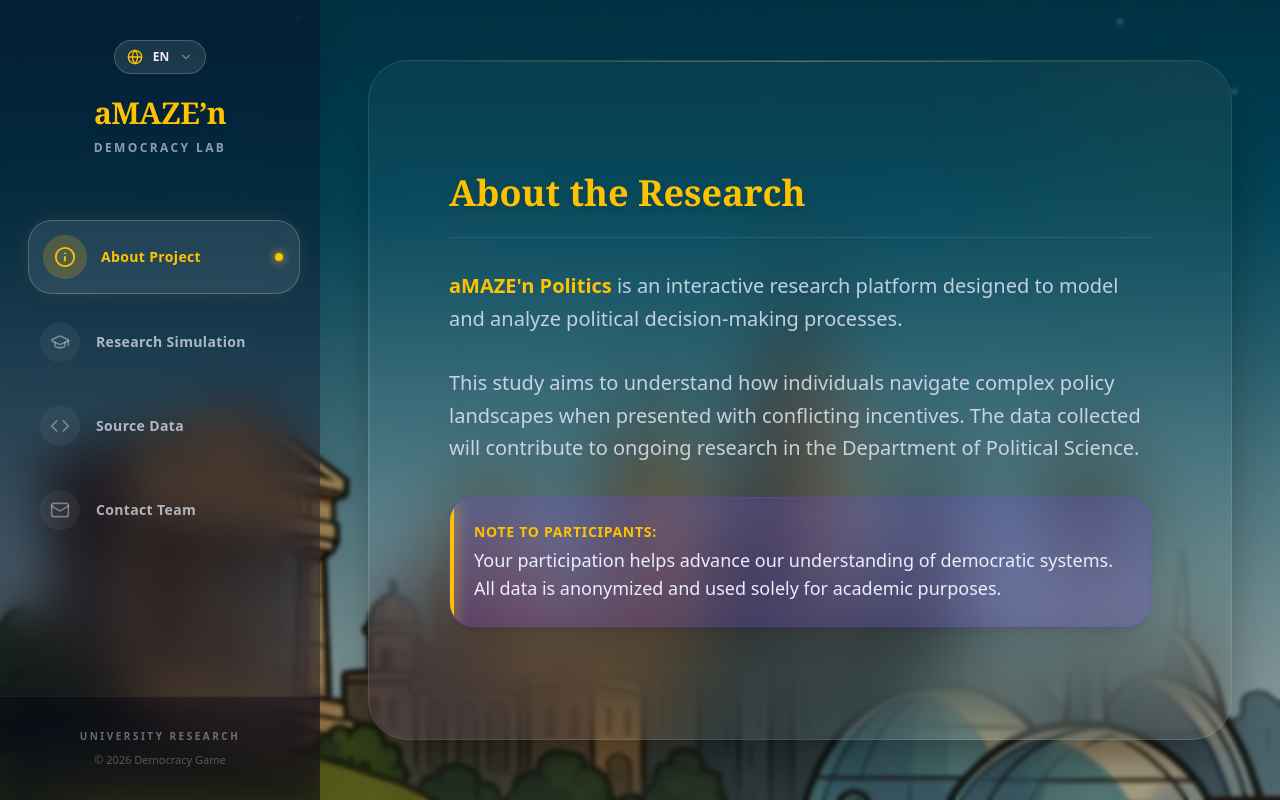
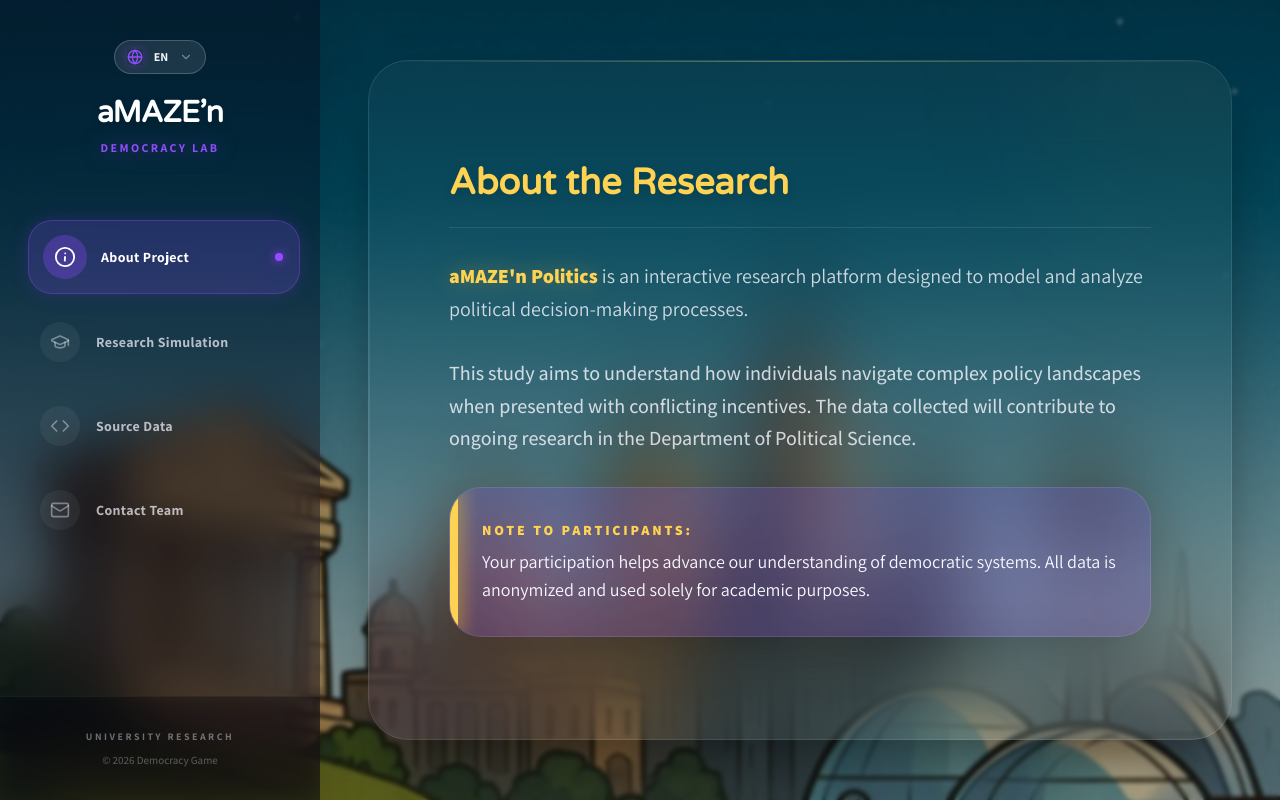
Before and after one commit to Mutajon/DemocracyLobby, a React (Vite) app: page / in a window 1280 px wide. Built offline with nearby package versions, Linux system fonts and the light colour scheme.

Commit message:
UI Polish: Modern Hebrew fonts, more purple accenting, and improved text legibility

```diff
--- a/index.html
+++ b/index.html
@@ -4,7 +4,10 @@
     <meta charset="UTF-8" />
     <link rel="icon" type="image/svg+xml" href="/vite.svg" />
     <meta name="viewport" content="width=device-width, initial-scale=1.0" />
-    <title>lobby-website</title>
+    <link rel="preconnect" href="https://fonts.googleapis.com">
+    <link rel="preconnect" href="https://fonts.gstatic.com" crossorigin>
+    <link href="https://fonts.googleapis.com/css2?family=Assistant:wght@200..800&family=Varela+Round&display=swap" rel="stylesheet">
+    <title>aMAZE’n - Democracy Lab</title>
   </head>
   <body>
     <div id="root"></div>
--- a/src/components/landing/Sidebar.tsx
+++ b/src/components/landing/Sidebar.tsx
@@ -43,10 +43,10 @@ export function Sidebar({ activePanel, onPanelChange }: SidebarProps) {
             <div className="p-10 bg-transparent flex flex-col items-center text-center gap-6">
                 <LanguageSelector />
                 <div>
-                    <h1 className="text-3xl font-serif font-black text-secondary tracking-tight leading-none drop-shadow-lg">
+                    <h1 className="text-3xl font-serif font-black text-white tracking-tight leading-none drop-shadow-lg">
                         {t("sidebar.title")}
                     </h1>
-                    <span className="block text-xs font-sans font-bold text-foreground/60 mt-3 uppercase tracking-[0.2em]">
+                    <span className="block text-xs font-sans font-bold text-primary mt-3 uppercase tracking-[0.2em] drop-shadow-[0_0_10px_rgba(147,51,234,0.5)]">
                         {t("sidebar.subtitle")}
                     </span>
                 </div>
@@ -62,15 +62,15 @@ export function Sidebar({ activePanel, onPanelChange }: SidebarProps) {
                             className={cn(
                                 "group flex items-center gap-4 p-4 rounded-2xl transition-all duration-300 text-sm font-bold w-full text-start",
                                 isActive
-                                    ? "bg-white/10 text-secondary border border-white/20 shadow-[0_0_20px_rgba(251,191,36,0.1)] translate-x-1"
+                                    ? "bg-primary/20 text-white border border-primary/30 shadow-[0_0_20px_rgba(147,51,234,0.2)] translate-x-1"
                                     : "text-foreground/70 hover:bg-white/5 hover:text-foreground"
                             )}
                         >
                             <div className={cn(
                                 "p-2.5 rounded-xl transition-all duration-300 flex-shrink-0",
                                 isActive
-                                    ? "bg-secondary/20 text-secondary scale-110 rotate-3"
-                                    : "bg-white/5 text-foreground/40 group-hover:text-secondary/70 group-hover:scale-105"
+                                    ? "bg-primary/30 text-white scale-110 rotate-3"
+                                    : "bg-white/5 text-foreground/40 group-hover:text-primary/70 group-hover:scale-105"
                             )}>
                                 <item.icon className="w-5 h-5 transition-transform duration-300" />
                             </div>
@@ -78,7 +78,7 @@ export function Sidebar({ activePanel, onPanelChange }: SidebarProps) {
 
                             {/* Active Indicator Line */}
                             {isActive && (
-                                <div className="ml-auto w-2 h-2 rounded-full bg-secondary shadow-[0_0_10px_#fbbf24]" />
+                                <div className="ml-auto w-2 h-2 rounded-full bg-primary shadow-[0_0_10px_#9333ea]" />
                             )}
                         </button>
                     )
--- a/src/components/landing/panels/AboutPanel.tsx
+++ b/src/components/landing/panels/AboutPanel.tsx
@@ -11,15 +11,15 @@ export function AboutPanel() {
                 </h2>
                 <div className="space-y-8 text-foreground/80 leading-relaxed text-xl">
                     <p>
-                        <strong className="text-secondary font-black">{t("panels.about.p1_strong")}</strong> {t("panels.about.p1")}
+                        <strong className="text-secondary font-black drop-shadow-[0_0_10px_rgba(251,191,36,0.3)]">{t("panels.about.p1_strong")}</strong> {t("panels.about.p1")}
                     </p>
                     <p className="font-medium">
                         {t("panels.about.p2")}
                     </p>
-                    <div className="bg-primary/20 backdrop-blur-md p-6 rounded-2xl border border-primary/30 text-foreground text-lg shadow-xl relative overflow-hidden group">
-                        <div className="absolute top-0 left-0 w-1 h-full bg-secondary shadow-[0_0_15px_#fbbf24] transition-all duration-300 group-hover:w-2" />
+                    <div className="bg-primary/20 backdrop-blur-2xl p-8 rounded-[2rem] border border-white/10 text-foreground text-lg shadow-2xl relative overflow-hidden group transition-all duration-500 hover:scale-[1.01]">
+                        <div className="absolute top-0 left-0 w-2 h-full bg-secondary shadow-[0_0_20px_#fbbf24]" />
                         <p>
-                            <strong className="text-secondary uppercase tracking-wider text-sm block mb-1">{t("panels.about.note_strong")}</strong>
+                            <strong className="text-secondary uppercase tracking-[0.2em] font-black text-sm block mb-2">{t("panels.about.note_strong")}</strong>
                             {t("panels.about.note")}
                         </p>
                     </div>
--- a/src/components/landing/panels/ContactPanel.tsx
+++ b/src/components/landing/panels/ContactPanel.tsx
@@ -17,8 +17,8 @@ export function ContactPanel() {
                         { icon: Mail, title: t("panels.contact.email.title"), sub1: t("panels.contact.email.address") },
                         { icon: Phone, title: t("panels.contact.phone.title"), sub1: t("panels.contact.phone.number") }
                     ].map((item, idx) => (
-                        <div key={idx} className="flex items-start gap-6 p-6 rounded-3xl bg-white/5 backdrop-blur-md border border-white/10 hover:bg-white/10 transition-all duration-300 group hover:translate-x-2 shadow-xl">
-                            <div className="p-4 bg-secondary/20 text-secondary rounded-2xl group-hover:scale-110 transition-transform duration-300 shadow-[0_0_15px_rgba(251,191,36,0.2)]">
+                        <div key={idx} className="flex items-start gap-6 p-6 rounded-3xl bg-primary/10 backdrop-blur-md border border-primary/20 hover:bg-primary/20 transition-all duration-300 group hover:translate-x-2 shadow-2xl">
+                            <div className="p-4 bg-primary/20 text-white rounded-2xl group-hover:scale-110 transition-transform duration-300 shadow-[0_0_15px_rgba(147,51,234,0.2)]">
                                 <item.icon className="w-6 h-6" />
                             </div>
                             <div>
--- a/src/components/ui/LanguageSelector.tsx
+++ b/src/components/ui/LanguageSelector.tsx
@@ -46,7 +46,7 @@ export function LanguageSelector() {
                 )}
                 title={t("sidebar.menu.language")}
             >
-                <div className="w-4 h-4 flex items-center justify-center text-secondary">
+                <div className="w-4 h-4 flex items-center justify-center text-primary shadow-[0_0_10px_rgba(147,51,234,0.4)]">
                     <Globe className="w-4 h-4" />
                 </div>
                 <span className="text-xs font-bold w-5 text-center">{currentLabel}</span>
@@ -62,7 +62,7 @@ export function LanguageSelector() {
                         onClick={() => handleSelect("en")}
                         className={cn(
                             "w-full px-4 py-3 text-sm text-left flex items-center justify-between hover:bg-white/5 transition-all duration-200",
-                            language === "en" ? "text-secondary font-bold" : "text-foreground/70"
+                            language === "en" ? "text-primary font-bold" : "text-foreground/70"
                         )}
                     >
                         <span>English</span>
@@ -72,7 +72,7 @@ export function LanguageSelector() {
                         onClick={() => handleSelect("he")}
                         className={cn(
                             "w-full px-4 py-3 text-sm text-right flex flex-row-reverse items-center justify-between hover:bg-white/5 transition-all duration-200",
-                            language === "he" ? "text-secondary font-bold" : "text-foreground/70"
+                            language === "he" ? "text-primary font-bold" : "text-foreground/70"
                         )}
                         dir="rtl"
                     >
--- a/src/index.css
+++ b/src/index.css
@@ -4,6 +4,9 @@
 @custom-variant dark (&:is(.dark *));
 
 @theme inline {
+  --font-sans: "Assistant", ui-sans-serif, system-ui, sans-serif;
+  --font-serif: "Varela Round", ui-serif, Georgia, serif;
+  /* ... rest ... */
   --radius-sm: calc(var(--radius) - 4px);
   --radius-md: calc(var(--radius) - 2px);
   --radius-lg: var(--radius);
@@ -46,49 +49,54 @@
 
 :root {
   --radius: 1rem;
-  --background: oklch(0.15 0.05 280); /* Deep dark purple background */
-  --foreground: oklch(0.95 0.02 280);
-  --card: oklch(1 0 0 / 0.1); /* For glassmorphism */
-  --card-foreground: oklch(0.95 0.02 280);
-  --popover: oklch(0.2 0.1 280);
-  --popover-foreground: oklch(0.95 0.02 280);
-  --primary: oklch(0.55 0.25 290); /* Vibrant Purple */
-  --primary-foreground: oklch(0.98 0.01 290);
-  --secondary: oklch(0.85 0.18 85); /* Rich Gold/Yellow */
-  --secondary-foreground: oklch(0.2 0.05 85);
-  --muted: oklch(0.3 0.05 285);
+  --background: oklch(0.12 0.04 285);
+  /* Deepest Purple */
+  --foreground: oklch(0.98 0.01 285);
+  --card: oklch(0.3 0.15 285 / 0.4);
+  /* Purple Card Background */
+  --card-foreground: oklch(0.98 0.01 285);
+  --popover: oklch(0.2 0.1 285);
+  --popover-foreground: oklch(0.98 0.01 285);
+  --primary: oklch(0.6 0.25 295);
+  /* Vibrant Purple */
+  --primary-foreground: oklch(0.98 0.01 285);
+  --secondary: oklch(0.88 0.15 90);
+  /* Muted Gold (less dominant) */
+  --secondary-foreground: oklch(0.12 0.04 285);
+  --muted: oklch(0.25 0.06 285);
   --muted-foreground: oklch(0.7 0.05 285);
-  --accent: oklch(0.85 0.18 85); /* Accent is Gold */
-  --accent-foreground: oklch(0.2 0.05 85);
+  --accent: oklch(0.6 0.25 295);
+  /* Accent is now Purple */
+  --accent-foreground: oklch(0.98 0.01 285);
   --destructive: oklch(0.55 0.2 25);
   --border: oklch(1 0 0 / 0.1);
   --input: oklch(1 0 0 / 0.1);
-  --ring: oklch(0.55 0.25 290);
-  --chart-1: oklch(0.55 0.25 290);
-  --chart-2: oklch(0.85 0.18 85);
+  --ring: oklch(0.6 0.25 295);
+  --chart-1: oklch(0.6 0.25 295);
+  --chart-2: oklch(0.88 0.15 90);
   --chart-3: oklch(0.45 0.2 320);
   --chart-4: oklch(0.75 0.15 90);
   --chart-5: oklch(0.65 0.2 340);
-  --sidebar: oklch(0.15 0.05 280 / 0.8);
-  --sidebar-foreground: oklch(0.95 0.02 280);
-  --sidebar-primary: oklch(0.55 0.25 290);
-  --sidebar-primary-foreground: oklch(0.98 0.01 290);
+  --sidebar: oklch(0.12 0.04 285 / 0.85);
+  --sidebar-foreground: oklch(0.98 0.01 285);
+  --sidebar-primary: oklch(0.6 0.25 295);
+  --sidebar-primary-foreground: oklch(0.98 0.01 285);
   --sidebar-accent: oklch(1 0 0 / 0.05);
-  --sidebar-accent-foreground: oklch(0.95 0.02 280);
+  --sidebar-accent-foreground: oklch(0.98 0.01 285);
   --sidebar-border: oklch(1 0 0 / 0.1);
-  --sidebar-ring: oklch(0.55 0.25 290);
+  --sidebar-ring: oklch(0.6 0.25 295);
 }
 
 .dark {
-  --background: oklch(0.1 0.05 280);
-  --foreground: oklch(0.95 0.02 280);
-  /* ... rest could be similar as we already have a darkish theme ... */
+  --background: oklch(0.1 0.05 285);
+  --foreground: oklch(0.95 0.02 285);
 }
 
 @layer base {
   * {
     @apply border-border outline-ring/50;
   }
+
   body {
     @apply bg-background text-foreground;
   }
```
Also changed, not shown: src/components/landing/panels/SourceCodePanel.tsx (+7 -7 lines).
